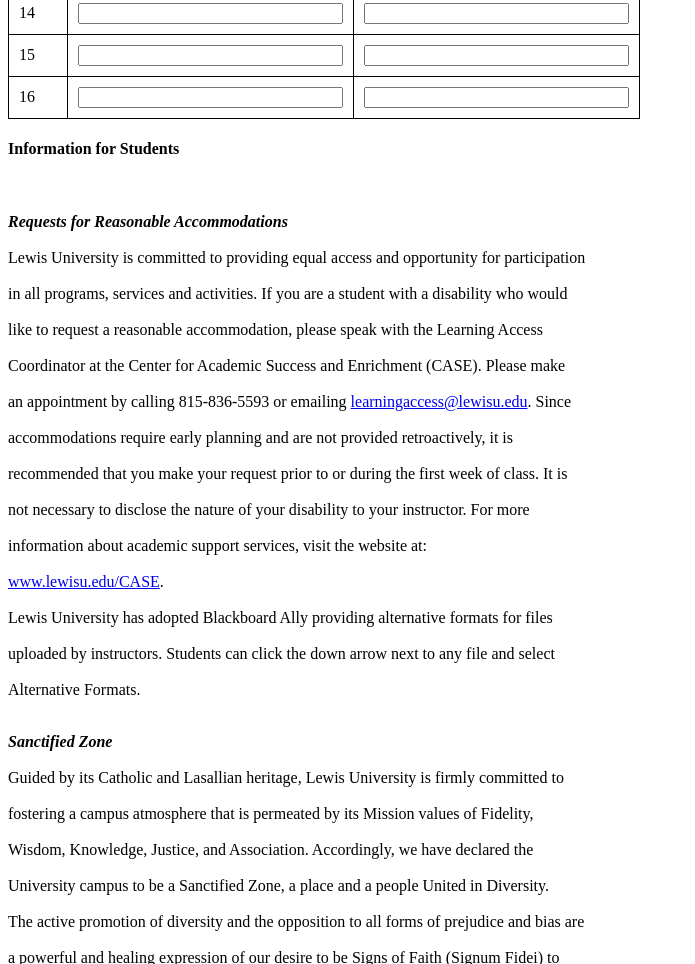
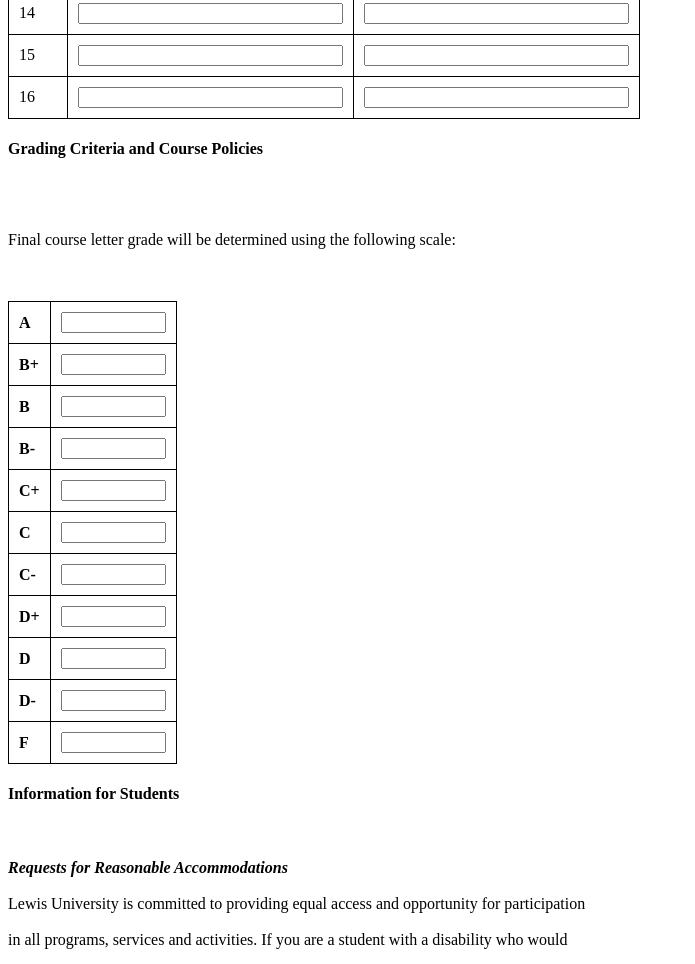
Before and after one commit to Jwolniak/final-project-syllewis, a plain HTML site: page index.html in a window 1280 px wide. Shown: the part 2807-3771 px from the top of the page, without its empty margins (0-695 px from the left). Drawn offline with Linux system fonts and the light colour scheme.

Commit message:
added grading scale

```diff
--- a/index.html
+++ b/index.html
@@ -137,6 +137,54 @@
             <td><input id="ra16" type="text" value="" size="30"></td>
         </tr>
     </table>
+    <h4>Grading Criteria and Course Policies</h4><br><br>
+    <p>Final course letter grade will be determined using the following scale:</p><br><br>
+    <table>
+        <tr>
+            <td><b>A</b></td>
+            <td><input type="text" value="" size="10"></td>
+        </tr>
+        <tr>
+            <td><b>B+</b></td>
+            <td><input type="text" value="" size="10"></td>
+        </tr>
+        <tr>
+            <td><b>B</b></td>
+            <td><input type="text" value="" size="10"></td>
+        </tr>
+        <tr>
+            <td><b>B-</b></td>
+            <td><input type="text" value="" size="10"></td>
+        </tr>
+        <tr>
+            <td><b>C+</b></td>
+            <td><input type="text" value="" size="10"></td>
+        </tr>
+        <tr>
+            <td><b>C</b></td>
+            <td><input type="text" value="" size="10"></td>
+        </tr>
+        <tr>
+            <td><b>C-</b></td>
+            <td><input type="text" value="" size="10"></td>
+        </tr>
+        <tr>
+            <td><b>D+</b></td>
+            <td><input type="text" value="" size="10"></td>
+        </tr>
+        <tr>
+            <td><b>D</b></td>
+            <td><input type="text" value="" size="10"></td>
+        </tr>
+        <tr>
+            <td><b>D-</b></td>
+            <td><input type="text" value="" size="10"></td>
+        </tr>
+        <tr>
+            <td><b>F</b></td>
+            <td><input type="text" value="" size="10"></td>
+        </tr>
+    </table>
     <h4>Information for Students</h4><br>
     <p>
         <b><i>Requests for Reasonable Accommodations</i></b><br><br>
```
